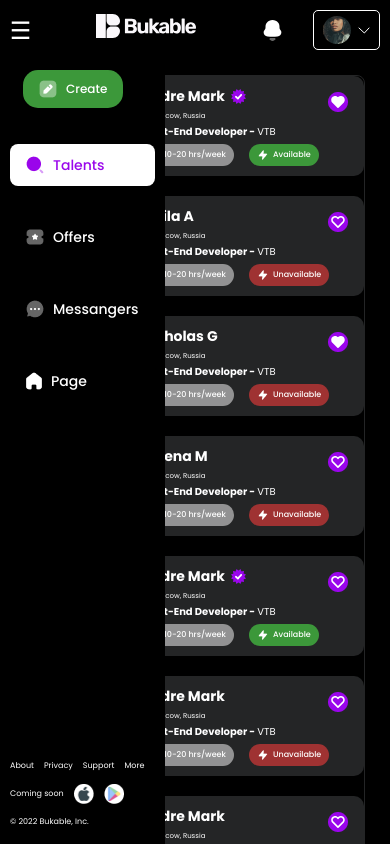
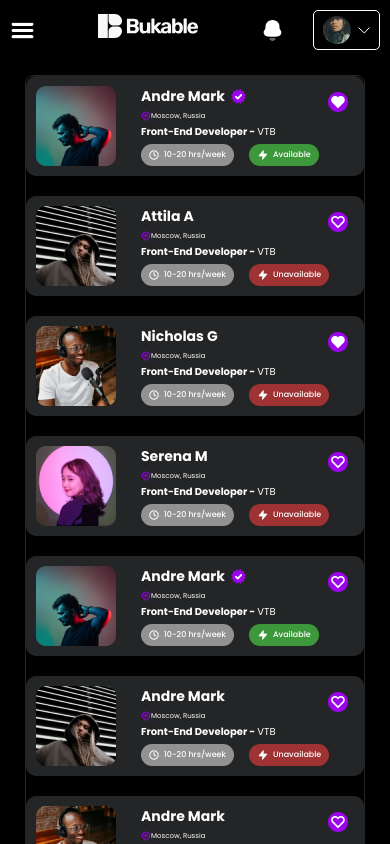
Before and after one commit to zhengis-alinur/bukable, a React (Create React App) app: page / in a window 390 px wide. Shown: the top 844 px of the page. Built offline with nearby package versions, Linux system fonts and the light colour scheme.

Commit message:
fix: burger-menu button

```diff
--- a/src/App.js
+++ b/src/App.js
@@ -5,7 +5,7 @@
 import { useState } from 'react';
 
 const App = () => {
-const [sideBar, setSideBar] = useState(true)
+const [sideBar, setSideBar] = useState(window.innerWidth > 600 ? true : false)
 
   return (
     <div className='app'>
--- a/src/Sections/NavBar.jsx
+++ b/src/Sections/NavBar.jsx
@@ -13,7 +13,7 @@
     }
     return (
     <div className='nav-bar'>
-        <p className="burger-menu" onClick={() => {toggleSideBar()}}>☰</p>
+        <img className="burger-menu" src="/assets/burger-menu.png" alt=""  onClick={() => {toggleSideBar()}}/>
         <div className="logo">
             <Logo/>
         </div>
--- a/src/Sections/NavBar.scss
+++ b/src/Sections/NavBar.scss
@@ -6,7 +6,8 @@
     background: #000;
     .burger-menu {
         display: none;
-        font-size: 24px;
+        width: 25px;
+        height: 25px;
     }
     .menu {
         display: flex;
```
Also changed, not shown: public/assets/burger-menu.png (added).
